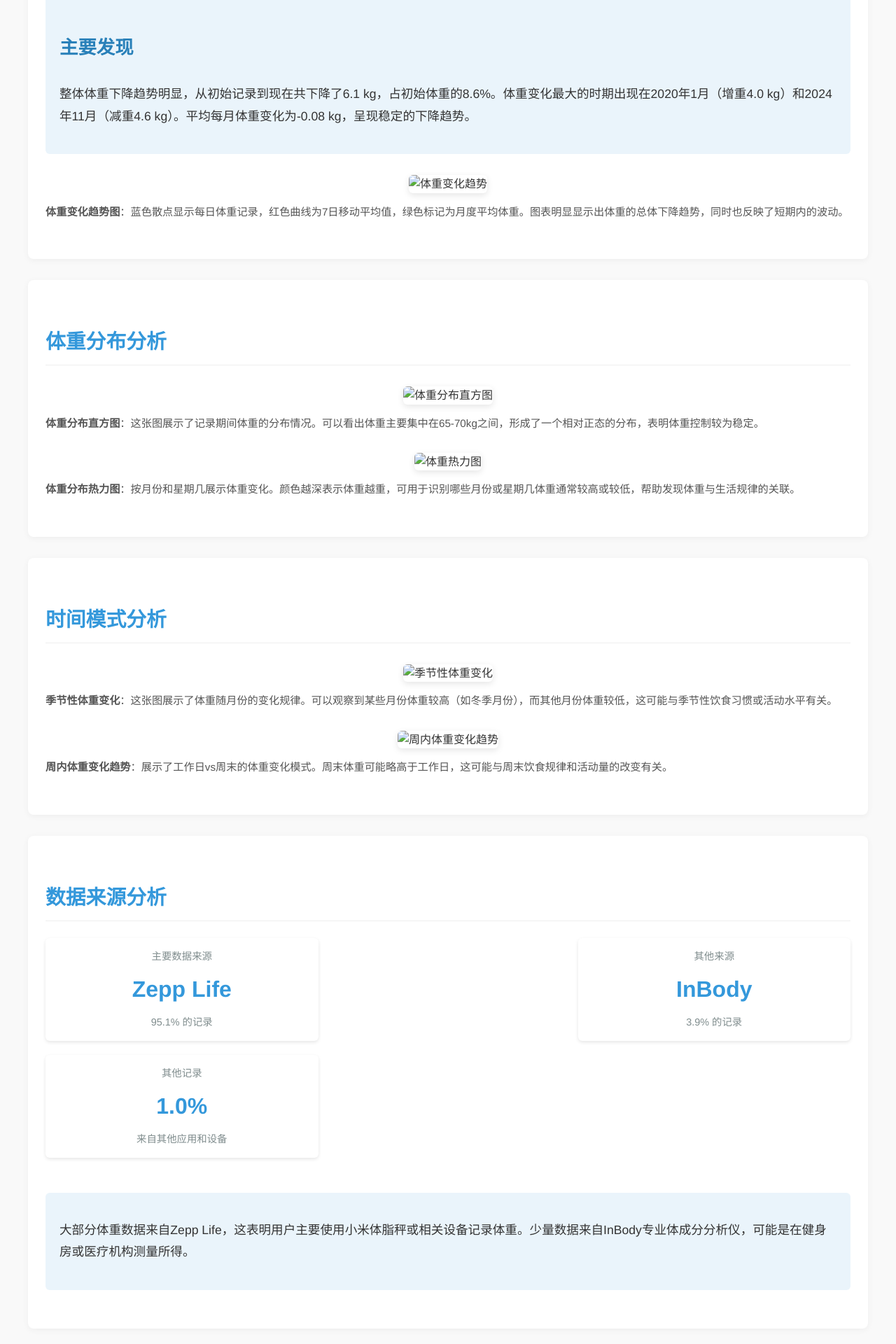
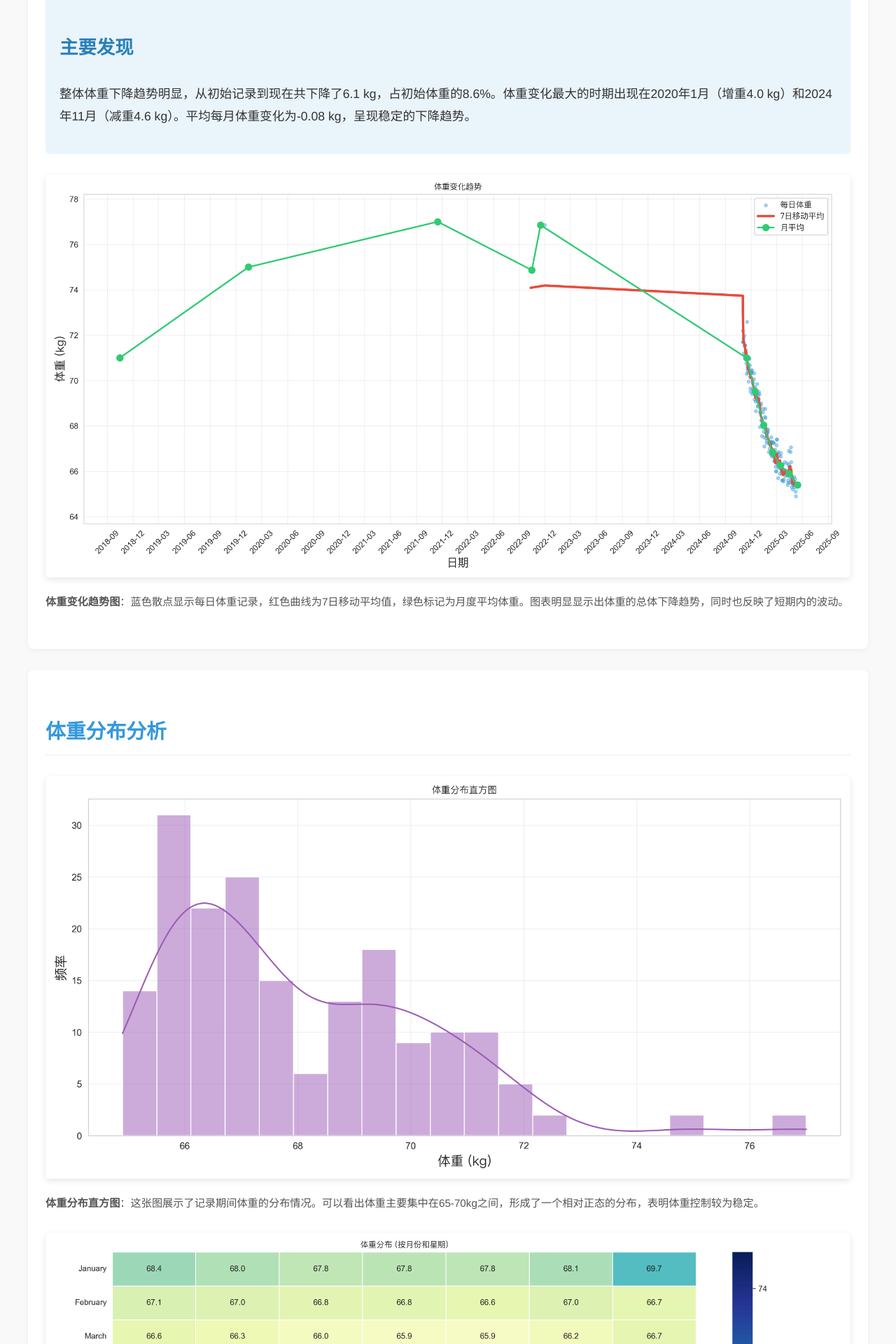
Before and after one commit to jackwuwei/jackwuwei.github.io, a Jekyll site: the page weight_report.html, which Jekyll copies as it is, in a window 1280 px wide. Shown: the part 912-2832 px from the top of the page at 70% size. Built offline with Jekyll 4.4.1, drawn with Linux system fonts in a browser that asks for light colours.

Commit message:
Update weight_report.html

```diff
--- a/weight_report.html
+++ b/weight_report.html
@@ -182,7 +182,7 @@
         </div>
 
         <div class="chart-container">
-            <img src="weight_analysis/weight_trend.png" alt="体重变化趋势" class="chart-img">
+            <img src="img/weight_trend.png" alt="体重变化趋势" class="chart-img">
             <div class="chart-description">
                 <strong>体重变化趋势图</strong>：蓝色散点显示每日体重记录，红色曲线为7日移动平均值，绿色标记为月度平均体重。图表明显显示出体重的总体下降趋势，同时也反映了短期内的波动。
             </div>
@@ -193,14 +193,14 @@
         <h2>体重分布分析</h2>
 
         <div class="chart-container">
-            <img src="weight_analysis/weight_histogram.png" alt="体重分布直方图" class="chart-img">
+            <img src="img/weight_histogram.png" alt="体重分布直方图" class="chart-img">
             <div class="chart-description">
                 <strong>体重分布直方图</strong>：这张图展示了记录期间体重的分布情况。可以看出体重主要集中在65-70kg之间，形成了一个相对正态的分布，表明体重控制较为稳定。
             </div>
         </div>
 
         <div class="chart-container">
-            <img src="weight_analysis/weight_heatmap.png" alt="体重热力图" class="chart-img">
+            <img src="img/weight_heatmap.png" alt="体重热力图" class="chart-img">
             <div class="chart-description">
                 <strong>体重分布热力图</strong>：按月份和星期几展示体重变化。颜色越深表示体重越重，可用于识别哪些月份或星期几体重通常较高或较低，帮助发现体重与生活规律的关联。
             </div>
@@ -211,14 +211,14 @@
         <h2>时间模式分析</h2>
 
         <div class="chart-container">
-            <img src="weight_analysis/weight_seasonal.png" alt="季节性体重变化" class="chart-img">
+            <img src="img/weight_seasonal.png" alt="季节性体重变化" class="chart-img">
             <div class="chart-description">
                 <strong>季节性体重变化</strong>：这张图展示了体重随月份的变化规律。可以观察到某些月份体重较高（如冬季月份），而其他月份体重较低，这可能与季节性饮食习惯或活动水平有关。
             </div>
         </div>
 
         <div class="chart-container">
-            <img src="weight_analysis/weight_weekday.png" alt="周内体重变化趋势" class="chart-img">
+            <img src="img/weight_weekday.png" alt="周内体重变化趋势" class="chart-img">
             <div class="chart-description">
                 <strong>周内体重变化趋势</strong>：展示了工作日vs周末的体重变化模式。周末体重可能略高于工作日，这可能与周末饮食规律和活动量的改变有关。
             </div>
```
